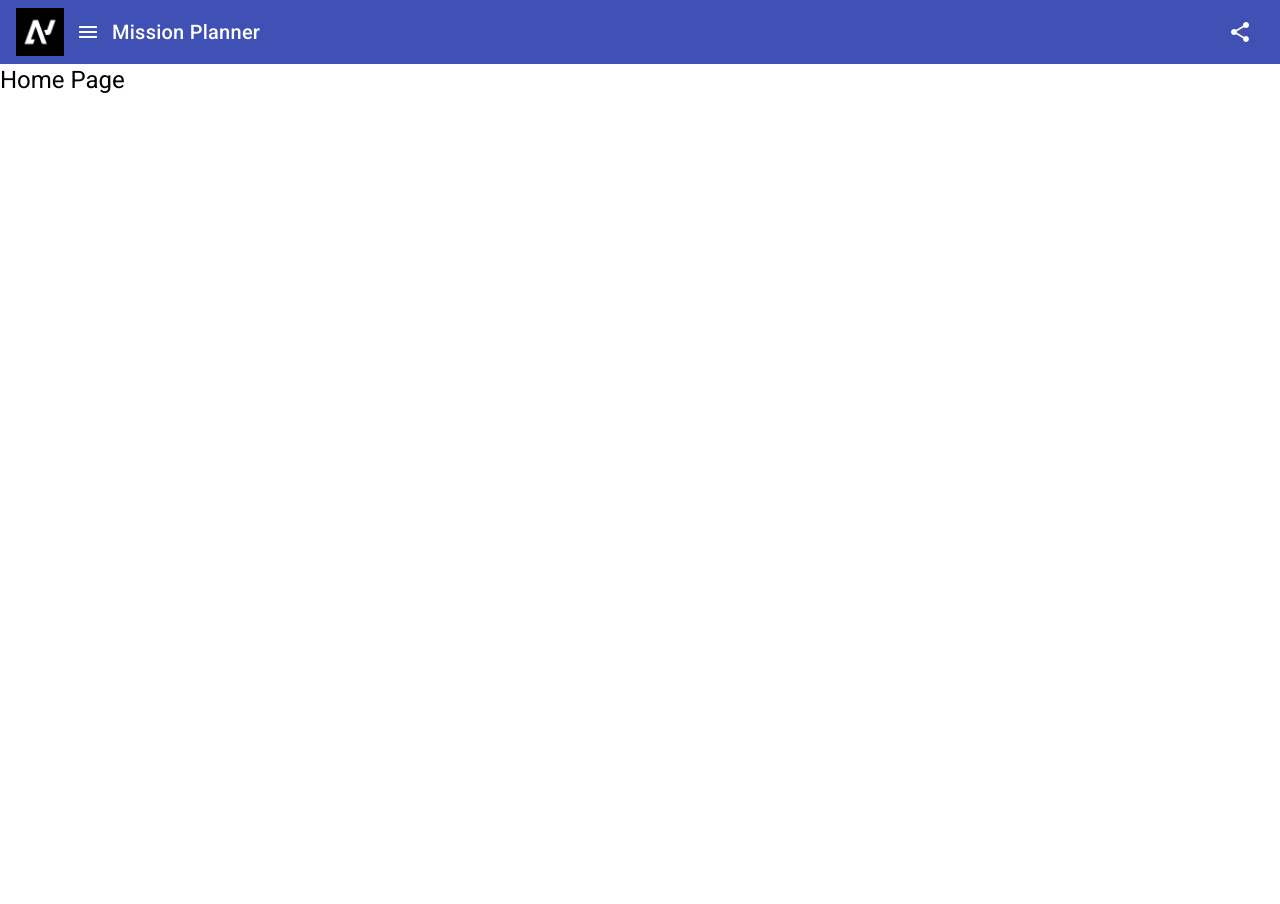
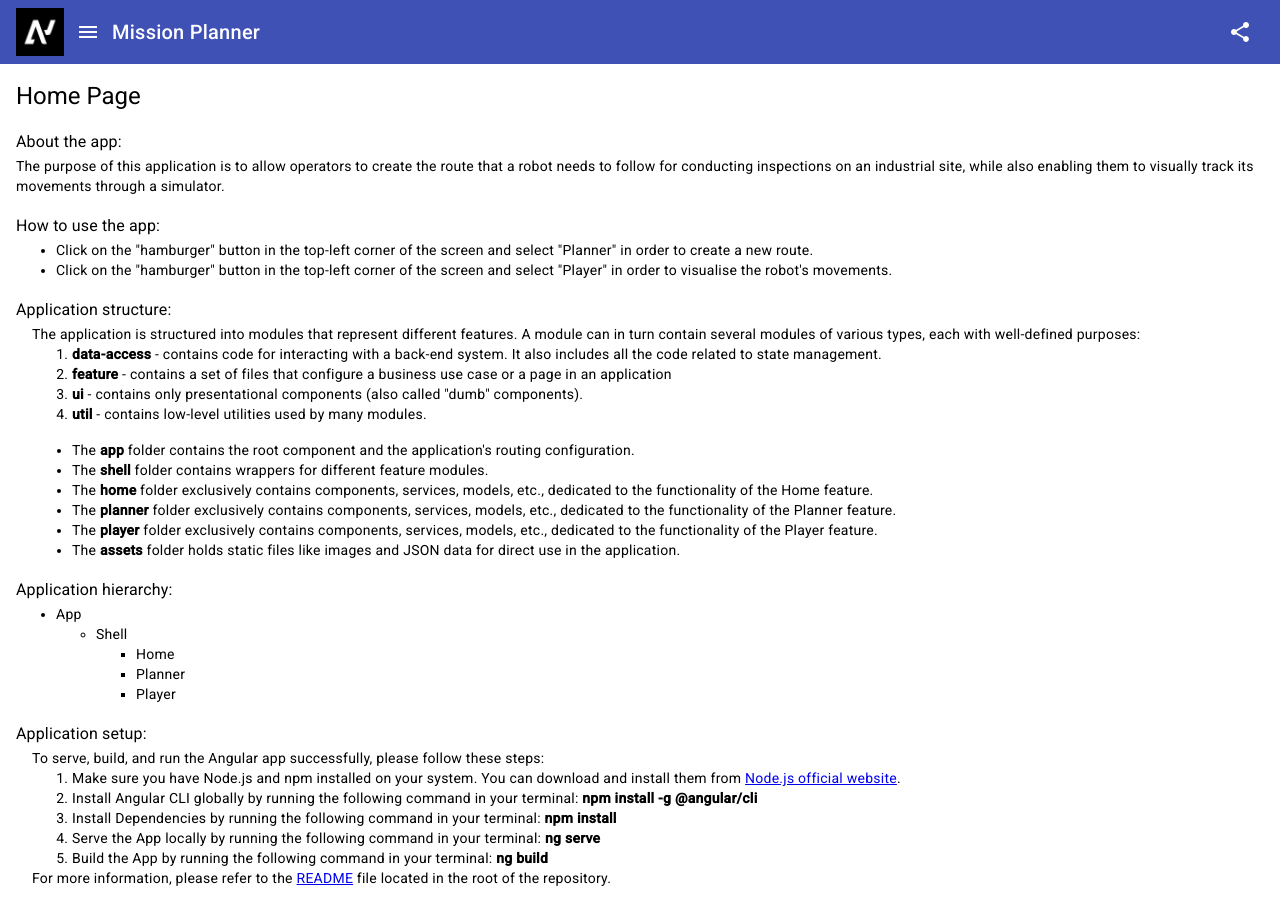
Before and after one commit to iancurobert92/mission-planner, an Angular app: page /home in a window 1280 px wide. Before the commit the page ends 800 px from the top, so only its background shows below. Built offline with nearby package versions, Linux system fonts and the light colour scheme.

Commit message:
Add home page content

```diff
--- a/src/home/feature/home/home.component.html
+++ b/src/home/feature/home/home.component.html
@@ -1 +1,161 @@
-<h1>Home Page</h1>
+<div class="p-3">
+  <h1 class="m-0 p-0">Home Page</h1>
+
+  <div class="pt-3">
+    <h3 class="m-0 p-0">About the app:</h3>
+    <span>
+      The purpose of this application is to allow operators to create the route
+      that a robot needs to follow for conducting inspections on an industrial
+      site, while also enabling them to visually track its movements through a
+      simulator.
+    </span>
+  </div>
+
+  <div class="pt-3">
+    <h3 class="m-0 p-0">How to use the app:</h3>
+    <ul class="m-0">
+      <li>
+        <span
+          >Click on the "hamburger" button in the top-left corner of the screen
+          and select "Planner" in order to create a new route.
+        </span>
+      </li>
+      <li>
+        <span
+          >Click on the "hamburger" button in the top-left corner of the screen
+          and select "Player" in order to visualise the robot's movements.
+        </span>
+      </li>
+    </ul>
+  </div>
+
+  <div class="pt-3">
+    <h3 class="m-0 p-0">Application structure:</h3>
+    <div class="pl-3">
+      <span>
+        The application is structured into modules that represent different
+        features. A module can in turn contain several modules of various types,
+        each with well-defined purposes:
+      </span>
+      <ol class="m-0">
+        <li>
+          <span
+            ><strong>data-access</strong> - contains code for interacting with a
+            back-end system. It also includes all the code related to state
+            management.
+          </span>
+        </li>
+        <li>
+          <span
+            ><strong>feature</strong> - contains a set of files that configure a
+            business use case or a page in an application
+          </span>
+        </li>
+        <li>
+          <span
+            ><strong>ui</strong> - contains only presentational components (also
+            called "dumb" components).
+          </span>
+        </li>
+        <li>
+          <span
+            ><strong>util</strong> - contains low-level utilities used by many
+            modules.
+          </span>
+        </li>
+      </ol>
+      <ul class="m-0 pt-3">
+        <li>
+          The <strong>app</strong> folder contains the root component and the
+          application's routing configuration.
+        </li>
+        <li>
+          The <strong>shell</strong> folder contains wrappers for different
+          feature modules.
+        </li>
+        <li>
+          The <strong>home</strong> folder exclusively contains components,
+          services, models, etc., dedicated to the functionality of the Home
+          feature.
+        </li>
+        <li>
+          The <strong>planner</strong> folder exclusively contains components,
+          services, models, etc., dedicated to the functionality of the Planner
+          feature.
+        </li>
+        <li>
+          The <strong>player</strong> folder exclusively contains components,
+          services, models, etc., dedicated to the functionality of the Player
+          feature.
+        </li>
+        <li>
+          The <strong>assets</strong> folder holds static files like images and
+          JSON data for direct use in the application.
+        </li>
+      </ul>
+    </div>
+  </div>
+
+  <div class="pt-3">
+    <h3 class="m-0 p-0">Application hierarchy:</h3>
+    <ul class="m-0">
+      <li>
+        App
+        <ul>
+          <li>
+            Shell
+            <ul>
+              <li>Home</li>
+              <li>Planner</li>
+              <li>Player</li>
+            </ul>
+          </li>
+        </ul>
+      </li>
+    </ul>
+  </div>
+
+  <div class="pt-3">
+    <h3 class="m-0 p-0">Application setup:</h3>
+    <div class="pl-3">
+      <span
+        >To serve, build, and run the Angular app successfully, please follow
+        these steps:</span
+      >
+      <ol class="m-0">
+        <li>
+          Make sure you have Node.js and npm installed on your system. You can
+          download and install them from
+          <a href="https://nodejs.org/en">Node.js official website</a>.
+        </li>
+        <li>
+          Install Angular CLI globally by running the following command in your
+          terminal: <strong>npm install -g &commat;angular/cli</strong>
+        </li>
+
+        <li>
+          Install Dependencies by running the following command in your
+          terminal:
+          <strong>npm install</strong>
+        </li>
+        <li>
+          Serve the App locally by running the following command in your
+          terminal:
+          <strong>ng serve</strong>
+        </li>
+        <li>
+          Build the App by running the following command in your terminal:
+          <strong>ng build</strong>
+        </li>
+      </ol>
+      <span
+        >For more information, please refer to the
+        <a
+          href="https://github.com/iancurobert92/mission-planner/blob/main/README.md"
+          >README</a
+        >
+        file located in the root of the repository.
+      </span>
+    </div>
+  </div>
+</div>
```
